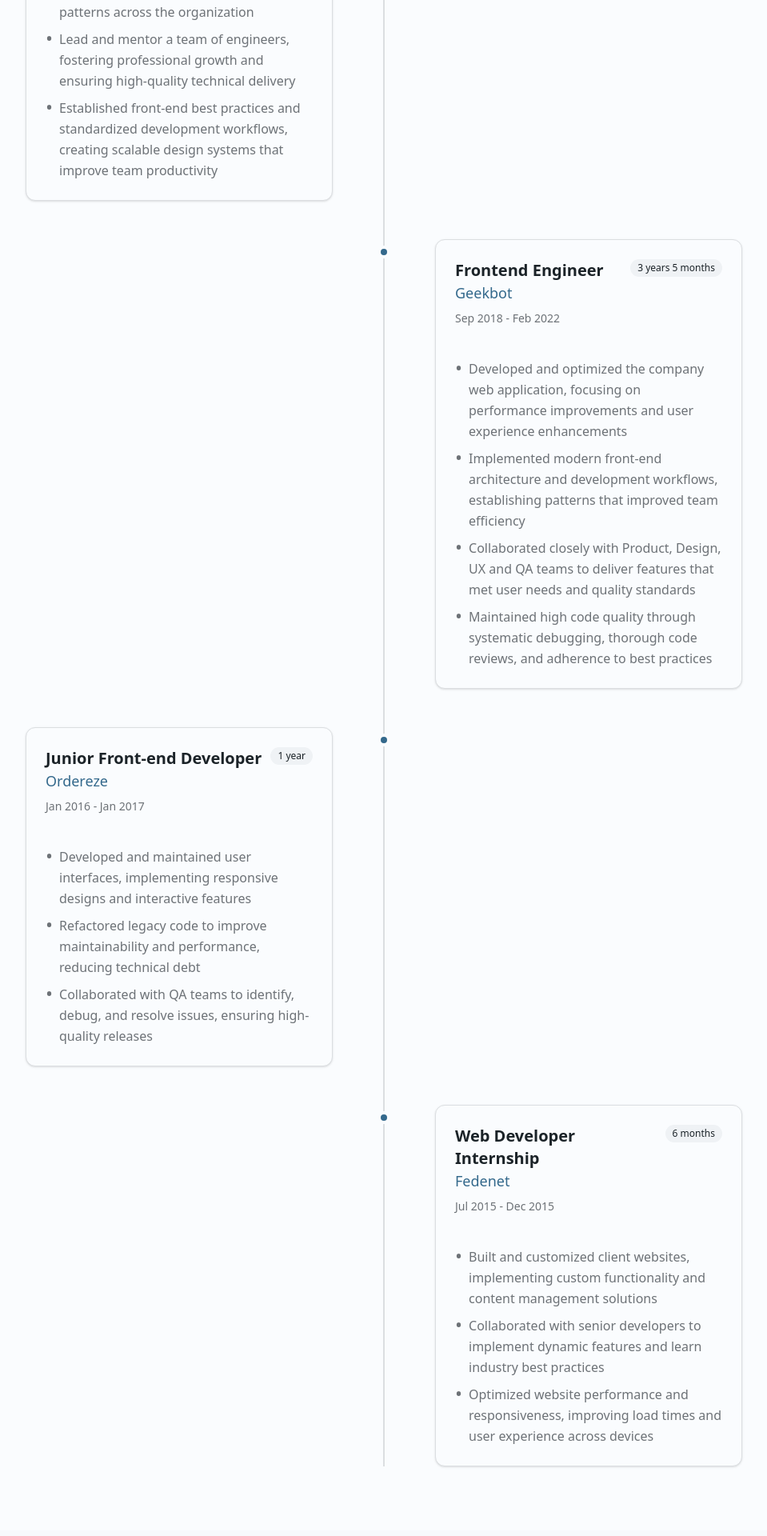
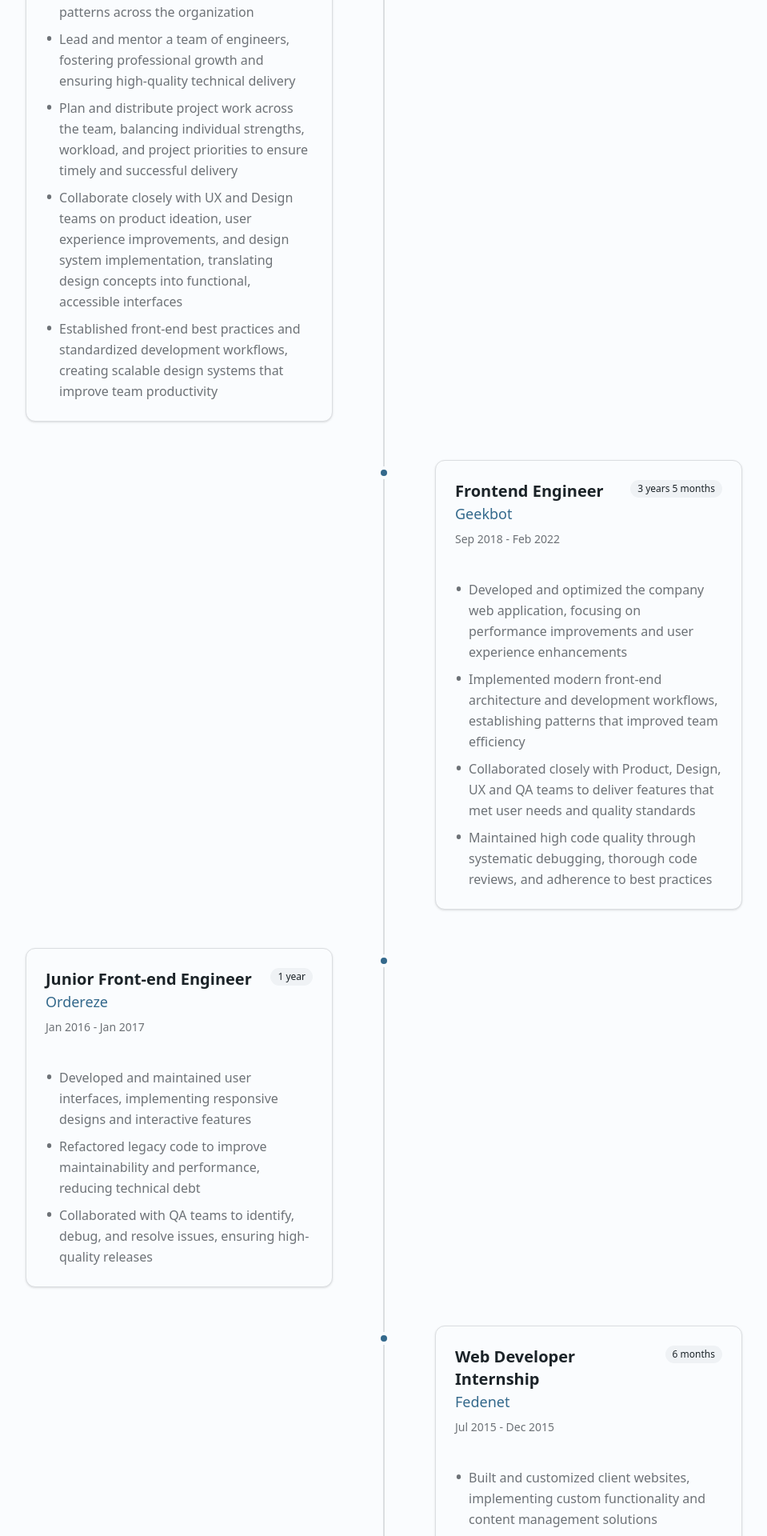
Before and after one commit to theodamia/theodamia.dev, a Next.js app: page / in a window 1280 px wide. Shown: the part 2280-4200 px from the top of the page at 80% size, without its empty margins (160-1119 px from the left). Built offline with nearby package versions, Linux system fonts and the light colour scheme.

Commit message:
Fixed wording

```diff
--- a/components/experience.tsx
+++ b/components/experience.tsx
@@ -16,6 +16,8 @@ const EXPERIENCES = [
       'Drive technical strategy and architecture decisions for the Dashboard web application, delivering measurable improvements in performance, scalability, and maintainability',
       'Architected and maintain @geekbot/gui, a custom UI component library published to npm, enabling consistent design patterns across the organization',
       'Lead and mentor a team of engineers, fostering professional growth and ensuring high-quality technical delivery',
+      'Plan and distribute project work across the team, balancing individual strengths, workload, and project priorities to ensure timely and successful delivery',
+      'Collaborate closely with UX and Design teams on product ideation, user experience improvements, and design system implementation, translating design concepts into functional, accessible interfaces',
       'Established front-end best practices and standardized development workflows, creating scalable design systems that improve team productivity',
     ],
   },
@@ -34,7 +36,7 @@ const EXPERIENCES = [
   },
   {
     id: 3,
-    title: 'Junior Front-end Developer',
+    title: 'Junior Front-end Engineer',
     company: 'Ordereze',
     period: 'Jan 2016 - Jan 2017',
     duration: '1 year',
@@ -52,7 +54,7 @@ const EXPERIENCES = [
     duration: '6 months',
     description: [
       'Built and customized client websites, implementing custom functionality and content management solutions',
-      'Collaborated with senior developers to implement dynamic features and learn industry best practices',
+      'Collaborated with senior engineers to implement dynamic features and learn industry best practices',
       'Optimized website performance and responsiveness, improving load times and user experience across devices',
     ],
   },
```
